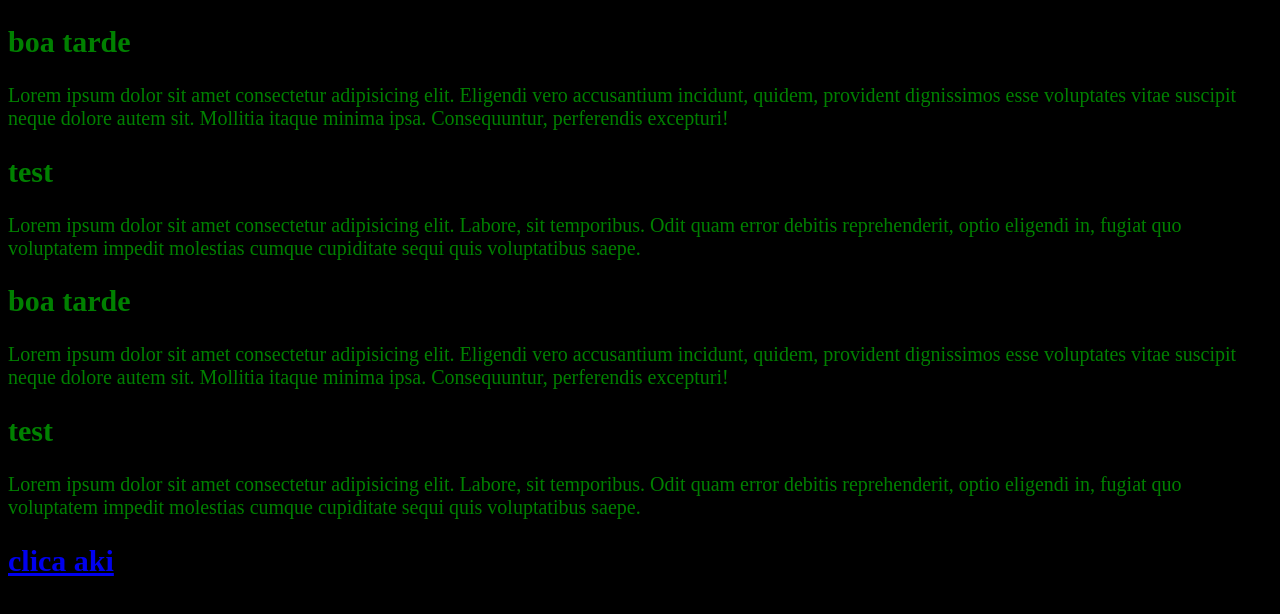
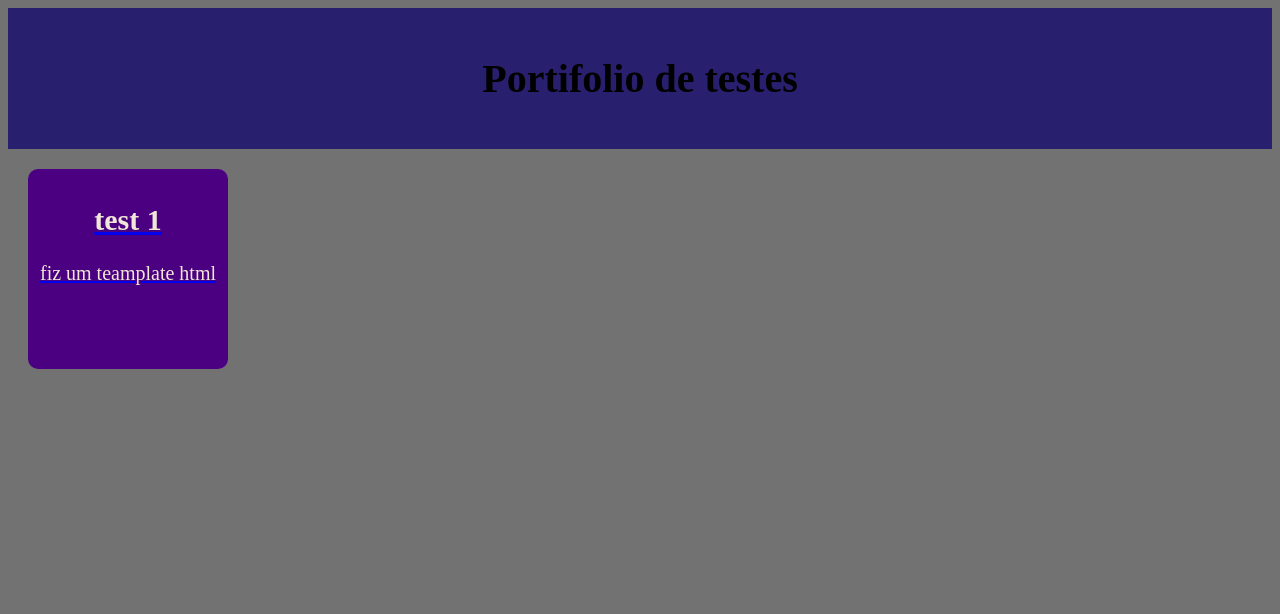
Before and after one commit to murilo-ramalho/testes-html, a plain HTML site: page index.html in a window 1280 px wide. Drawn offline with Linux system fonts and the light colour scheme.

Commit message:
Update index.html

```diff
--- a/index.html
+++ b/index.html
@@ -3,27 +3,41 @@
 <head>
     <meta charset="UTF-8">
     <meta name="viewport" content="width=device-width, initial-scale=1.0">
-    <title>pagina test</title>
+    <title>portiflio</title>
     <style>
-        body {background-color: black;}
-        div.pagina  {color: green; font-size: 20px;}
+        .top {
+            background-color: #28206e;
+            margin: auto;
+            padding: 20px;
+            text-align: center;
+        }
+        .lm {
+            font-size: 40px;
+        }
+        body {
+            background-color: #727272 ;
+        }
+        .card {
+            background-color: indigo;
+            width: 200px;
+            height: 200px;
+            text-align: center;
+            font-size: 20px;
+            padding-top: 10px;
+            color: rgb(240, 231, 215);
+            box-shadow: black;
+            box-sizing: border-box;
+            border-radius: 10px;
+
+        }
     </style>
 </head>
 <body>
-    <div class="pagina">
-        <article>
-            <h1>boa tarde</h1>
-            <p>Lorem ipsum dolor sit amet consectetur adipisicing elit. Eligendi vero accusantium incidunt, quidem, provident dignissimos esse voluptates vitae suscipit neque dolore autem sit. Mollitia itaque minima ipsa. Consequuntur, perferendis excepturi!</p>
-            <h1>test</h1>
-            <p>Lorem ipsum dolor sit amet consectetur adipisicing elit. Labore, sit temporibus. Odit quam error debitis reprehenderit, optio eligendi in, fugiat quo voluptatem impedit molestias cumque cupiditate sequi quis voluptatibus saepe.</p>
-        </article>
-        <article>
-            <h1>boa tarde</h1>
-            <p>Lorem ipsum dolor sit amet consectetur adipisicing elit. Eligendi vero accusantium incidunt, quidem, provident dignissimos esse voluptates vitae suscipit neque dolore autem sit. Mollitia itaque minima ipsa. Consequuntur, perferendis excepturi!</p>
-            <h1>test</h1>
-            <p>Lorem ipsum dolor sit amet consectetur adipisicing elit. Labore, sit temporibus. Odit quam error debitis reprehenderit, optio eligendi in, fugiat quo voluptatem impedit molestias cumque cupiditate sequi quis voluptatibus saepe.</p>
-        </article>
-        <a href="test1.html"><h2>clica aki</h2></a>
+    <div class="top">
+        <h1 class="lm">Portifolio de testes</h1>
+    </div>
+    <div style="margin: auto; padding: 20px;">
+        <a href="test1.html"><div class="card"><h2>test 1</h2><p>fiz um teamplate html</p></div></a>
     </div>
 </body>
 </html>
```
